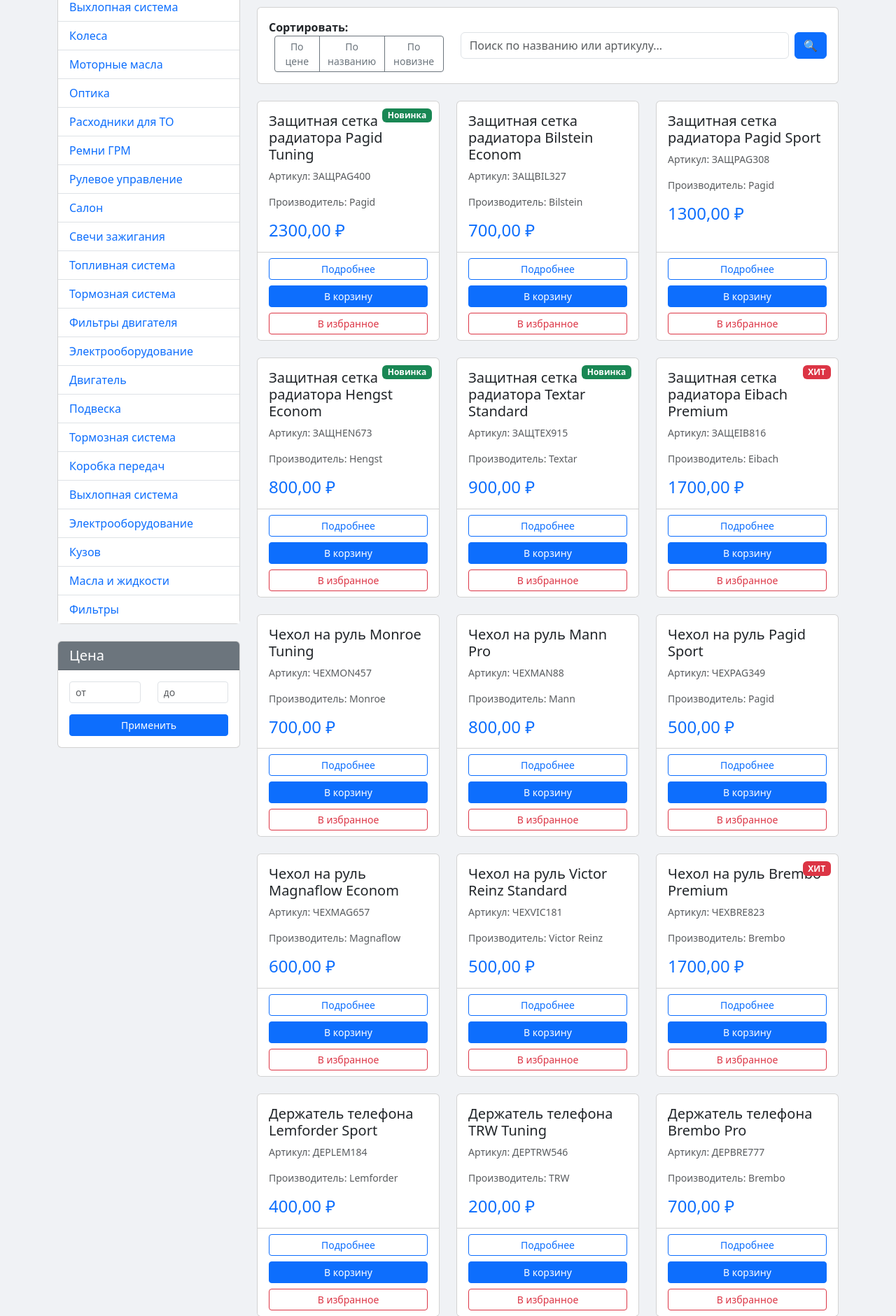
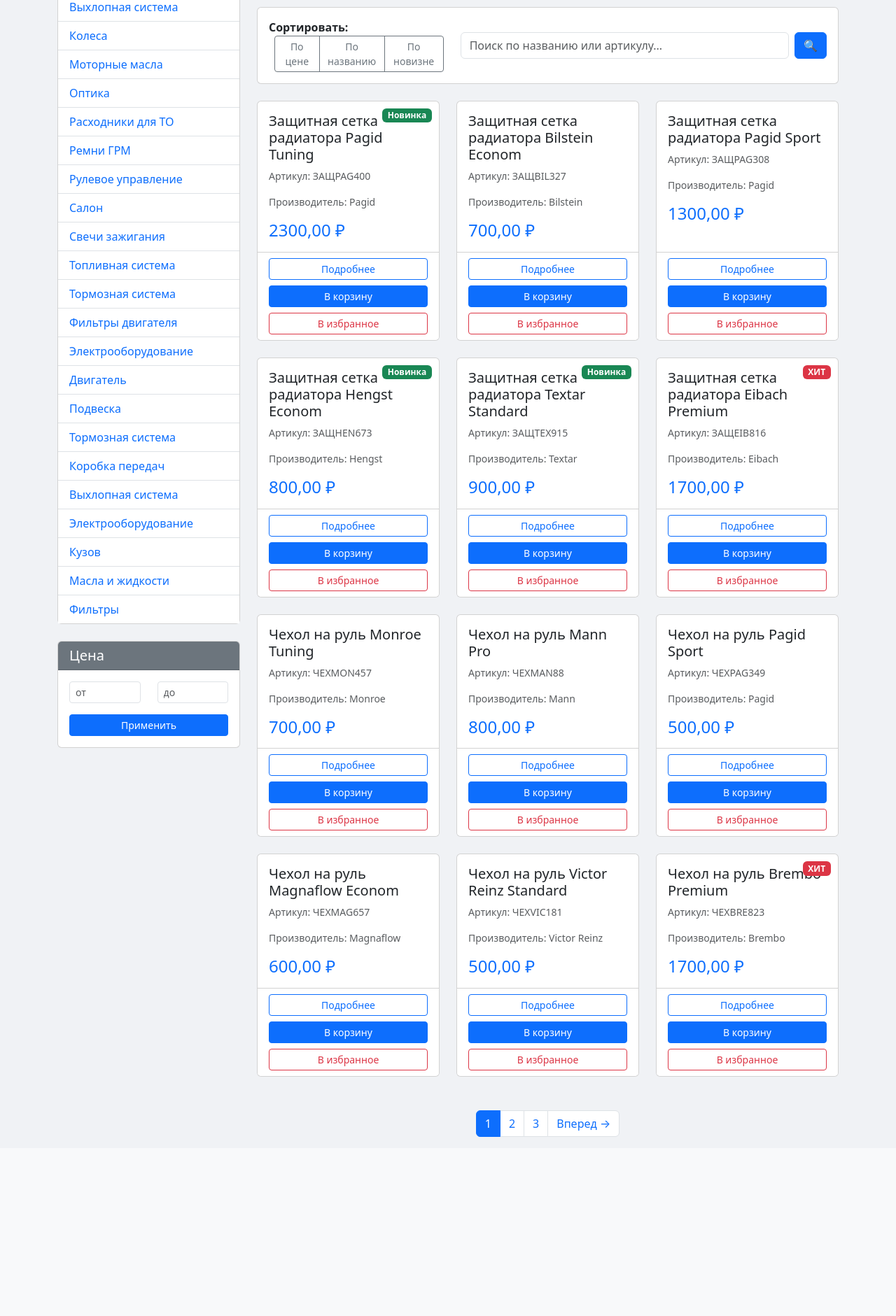
Before and after one commit to Akika15/crm-auto, a Django app: page /catalog/ in a window 1280 px wide. Shown: the part 323-2204 px from the top of the page at 70% size. After the commit the page ends 1948 px from the top, so only its background shows below. Run offline with Django 5.2, Linux system fonts and the light colour scheme; a user stored in the database is signed in; data comes from the database, SQL or seed files in the repository.

Commit message:
Complete fix: pagination, dark theme, about page, product detail

```diff
--- a/crm_app/templates/crm_app/base.html
+++ b/crm_app/templates/crm_app/base.html
@@ -6,6 +6,20 @@
     <title>CRM АвтоКомплект</title>
     <link href="https://cdn.jsdelivr.net/npm/bootstrap@5.3.0/dist/css/bootstrap.min.css" rel="stylesheet">
     <link rel="stylesheet" href="https://cdn.jsdelivr.net/npm/bootstrap-icons@1.11.3/font/bootstrap-icons.min.css">
+    <style>
+        .search-form {
+            max-width: 300px;
+        }
+        @media (max-width: 768px) {
+            .search-form {
+                max-width: 100%;
+                margin-top: 10px;
+            }
+            .navbar-brand {
+                font-size: 1.2rem;
+            }
+        }
+    </style>
 </head>
 <body style="background-color: #f0f2f5; min-height: 100vh; transition: all 0.3s ease;">
     <div style="min-height: 100vh;">
@@ -105,30 +119,35 @@
         function setTheme(theme) {
             if (theme === 'dark') {
                 document.body.style.backgroundColor = '#1e1e1e';
-                document.body.style.color = '#e0e0e0';
+                document.body.style.color = '#ffffff';
                 document.querySelectorAll('.card').forEach(card => {
                     card.style.backgroundColor = '#2d2d2d';
-                    card.style.color = '#e0e0e0';
+                    card.style.color = '#ffffff';
                     card.style.borderColor = '#444';
                 });
                 document.querySelectorAll('.card-header').forEach(header => {
                     header.style.backgroundColor = '#0d6efd';
-                    header.style.color = 'white';
+                    header.style.color = '#ffffff';
                 });
                 document.querySelectorAll('.table').forEach(table => {
                     table.style.backgroundColor = '#2d2d2d';
-                    table.style.color = '#e0e0e0';
+                    table.style.color = '#ffffff';
                 });
                 document.querySelectorAll('.list-group-item').forEach(item => {
                     item.style.backgroundColor = '#2d2d2d';
-                    item.style.color = '#e0e0e0';
+                    item.style.color = '#ffffff';
                     item.style.borderColor = '#444';
                 });
                 document.querySelectorAll('.text-muted').forEach(el => {
-                    el.style.color = '#aaaaaa';
+                    el.style.color = '#cccccc';
                 });
-                document.querySelectorAll('.card-title, .h5, h1, h2, h3, h4, h5').forEach(el => {
-                    el.style.color = '#ffffff';
+                document.querySelectorAll('p, span, div, li, a').forEach(el => {
+                    if (!el.classList.contains('btn') && !el.classList.contains('navbar-brand') && !el.classList.contains('dropdown-item')) {
+                        el.style.color = '#ffffff';
+                    }
+                });
+                document.querySelectorAll('.dropdown-item').forEach(el => {
+                    el.style.color = '#212529';
                 });
                 document.getElementById('theme-icon').className = 'bi bi-sun-fill';
                 localStorage.setItem('theme', 'dark');
@@ -156,9 +175,6 @@
                 document.querySelectorAll('.text-muted').forEach(el => {
                     el.style.color = '#6c757d';
                 });
-                document.querySelectorAll('.card-title, .h5, h1, h2, h3, h4, h5').forEach(el => {
-                    el.style.color = '';
-                });
                 document.getElementById('theme-icon').className = 'bi bi-moon-stars-fill';
                 localStorage.setItem('theme', 'light');
             }
--- a/crm_app/templates/crm_app/catalog.html
+++ b/crm_app/templates/crm_app/catalog.html
@@ -52,7 +52,7 @@
         </nav>
 
         <h1 class="mb-2">Каталог товаров</h1>
-        <p class="text-muted mb-4">Найдено: {{ products|length }} товаров</p>
+        <p class="text-muted mb-4">Найдено: {{ products.paginator.count }} товаров</p>
 
         <!-- Сортировка и поиск -->
         <div class="card mb-4">
@@ -61,9 +61,9 @@
                     <div class="col-md-4">
                         <strong>Сортировать:</strong>
                         <div class="btn-group ms-2">
-                            <a href="?{% if request.GET.search %}search={{ request.GET.search }}&{% endif %}sort=price" class="btn btn-sm btn-outline-secondary">По цене</a>
-                            <a href="?{% if request.GET.search %}search={{ request.GET.search }}&{% endif %}sort=name" class="btn btn-sm btn-outline-secondary">По названию</a>
-                            <a href="?{% if request.GET.search %}search={{ request.GET.search }}&{% endif %}sort=new" class="btn btn-sm btn-outline-secondary">По новизне</a>
+                            <a href="?{% if request.GET.search %}search={{ request.GET.search }}&{% endif %}sort=price{% if request.GET.page %}&page={{ request.GET.page }}{% endif %}" class="btn btn-sm btn-outline-secondary">По цене</a>
+                            <a href="?{% if request.GET.search %}search={{ request.GET.search }}&{% endif %}sort=name{% if request.GET.page %}&page={{ request.GET.page }}{% endif %}" class="btn btn-sm btn-outline-secondary">По названию</a>
+                            <a href="?{% if request.GET.search %}search={{ request.GET.search }}&{% endif %}sort=new{% if request.GET.page %}&page={{ request.GET.page }}{% endif %}" class="btn btn-sm btn-outline-secondary">По новизне</a>
                         </div>
                     </div>
                     <div class="col-md-8">
@@ -116,6 +116,35 @@
             </div>
             {% endfor %}
         </div>
+
+        <!-- Пагинация -->
+        {% if products.has_other_pages %}
+        <nav aria-label="Page navigation" class="mt-4">
+            <ul class="pagination justify-content-center">
+                {% if products.has_previous %}
+                    <li class="page-item">
+                        <a class="page-link" href="?page={{ products.previous_page_number }}{% if request.GET.search %}&search={{ request.GET.search }}{% endif %}{% if request.GET.sort %}&sort={{ request.GET.sort }}{% endif %}">← Назад</a>
+                    </li>
+                {% endif %}
+
+                {% for num in products.paginator.page_range %}
+                    {% if products.number == num %}
+                        <li class="page-item active"><span class="page-link">{{ num }}</span></li>
+                    {% elif num > products.number|add:'-3' and num < products.number|add:'3' %}
+                        <li class="page-item">
+                            <a class="page-link" href="?page={{ num }}{% if request.GET.search %}&search={{ request.GET.search }}{% endif %}{% if request.GET.sort %}&sort={{ request.GET.sort }}{% endif %}">{{ num }}</a>
+                        </li>
+                    {% endif %}
+                {% endfor %}
+
+                {% if products.has_next %}
+                    <li class="page-item">
+                        <a class="page-link" href="?page={{ products.next_page_number }}{% if request.GET.search %}&search={{ request.GET.search }}{% endif %}{% if request.GET.sort %}&sort={{ request.GET.sort }}{% endif %}">Вперед →</a>
+                    </li>
+                {% endif %}
+            </ul>
+        </nav>
+        {% endif %}
     </div>
 </div>
 {% endblock %}
--- a/crm_app/urls.py
+++ b/crm_app/urls.py
@@ -38,4 +38,5 @@ urlpatterns = [
     path('category/<slug:slug>/', views.category_detail, name='category_detail'),\
     path('about/', views.about_page, name='about'),
     path('brands/', views.brands_page, name='brands'),
+    path('product/<slug:slug>/', views.product_detail, name='product_detail'),
 ]
--- a/crm_app/views.py
+++ b/crm_app/views.py
@@ -303,7 +303,7 @@ def vehicle_delete(request, pk):
 
 # ========== НОВЫЕ ФУНКЦИИ ДЛЯ ИНТЕРНЕТ-МАГАЗИНА ==========
 
-from django.db import models  # добавьте в начало файла, если нет
+from django.core.paginator import Paginator
 
 def catalog(request):
     products = Product.objects.filter(is_available=True)
@@ -335,8 +335,13 @@ def catalog(request):
 
     categories = Category.objects.all()
 
+    # Пагинация
+    paginator = Paginator(products, 12)
+    page_number = request.GET.get('page')
+    page_obj = paginator.get_page(page_number)
+
     context = {
-        'products': products,
+        'products': page_obj,
         'categories': categories,
     }
     return render(request, 'crm_app/catalog.html', context)
```
Also changed, not shown: crm_app/templates/crm_app/about.html (+4 -38 lines), crm_app/templates/crm_app/product_detail.html (+17 -28 lines).
